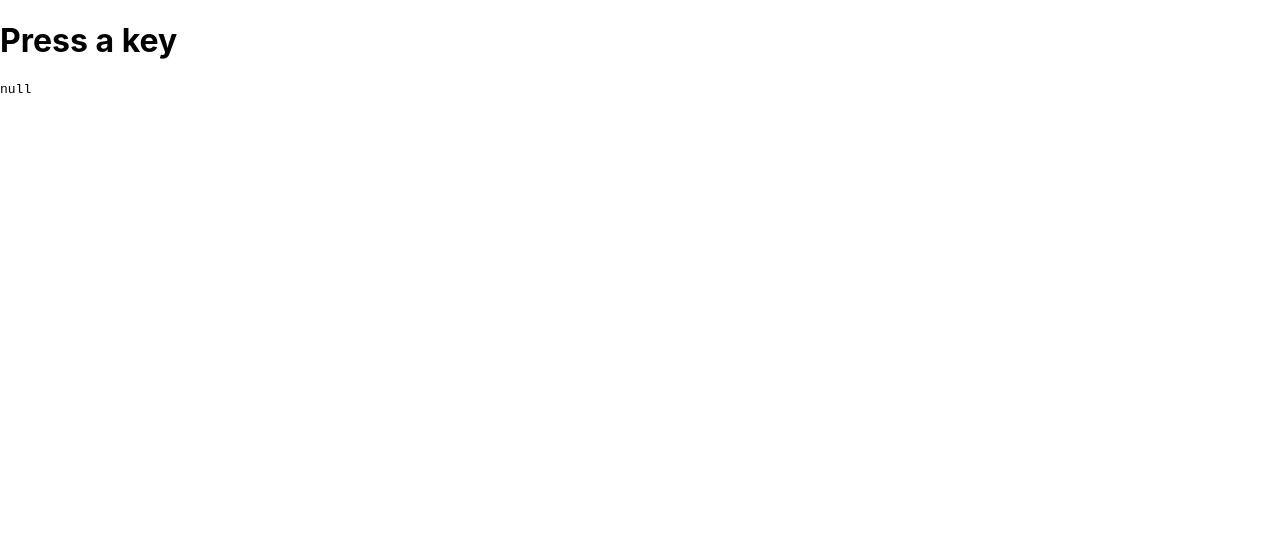
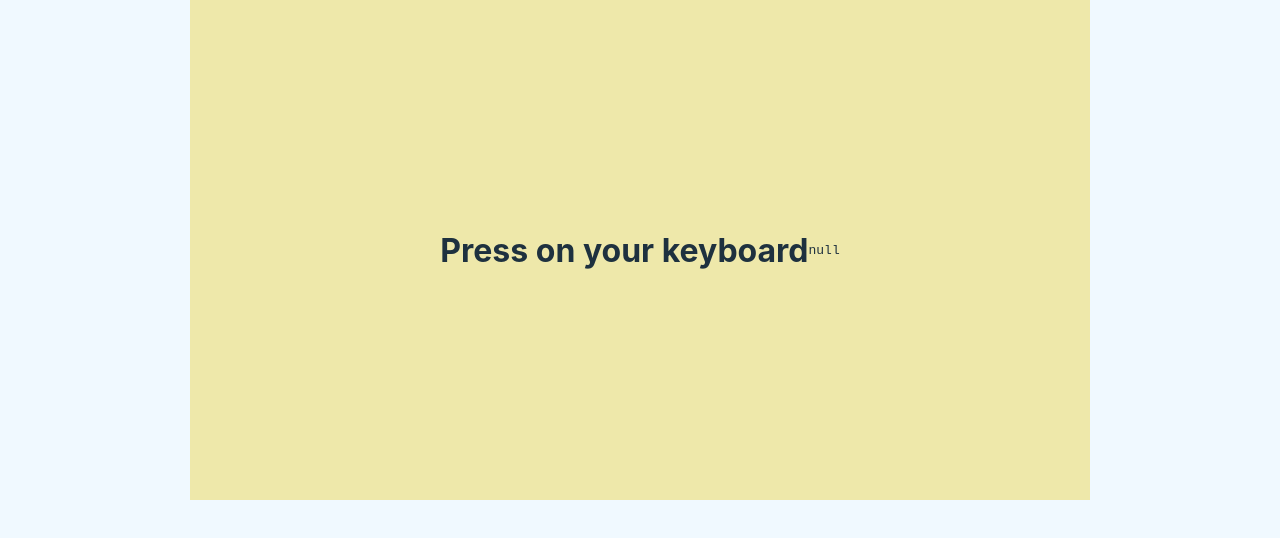
Before and after one commit to LewisAlderman/keypressed, a Next.js app: page / in a window 1280 px wide. Shown: the top 538 px of the page. Built offline with nearby package versions, Linux system fonts and the light colour scheme.

Commit message:
Some component setup, scss modules

```diff
--- a/pages/index.tsx
+++ b/pages/index.tsx
@@ -1,12 +1,10 @@
 import React from 'react';
 import Head from 'next/head';
-import { useKeyHandler } from '../src/hooks/useKeyHandler';
+import Body from '../src/components/Body';
 
 export default function Home() {
-  const state = useKeyHandler();
-
   return (
-    <div>
+    <>
       <Head>
         <title>WhichKey</title>
         <meta httpEquiv="Content-Type" content="text/html;charset=UTF-8" />
@@ -41,11 +39,7 @@ export default function Home() {
         <meta name="theme-color" content="#317EFB" />
       </Head>
 
-      <h1>Press a key</h1>
-
-      <div>
-        <pre>{JSON.stringify(state, null, 2)}</pre>
-      </div>
-    </div>
+      <Body />
+    </>
   );
 }
--- /dev/null
+++ b/src/components/Body/index.tsx
@@ -0,0 +1,30 @@
+import React from 'react';
+
+import styles from './styles.module.scss';
+import { useKeyHandler } from '../../hooks/useKeyHandler';
+import { IKeyEventProperties } from '../../settings';
+
+interface EventInfoProps {
+  state: IKeyEventProperties;
+}
+
+const EventInfo = ({ state }: EventInfoProps) => {
+  return (
+    <div>
+      <pre>{JSON.stringify(state, null, 2)}</pre>
+    </div>
+  );
+};
+
+const Body = (): JSX.Element => {
+  const state = useKeyHandler();
+
+  return (
+    <div className={styles.Body}>
+      <h1>Press on your keyboard</h1>
+      <EventInfo state={state} />
+    </div>
+  );
+};
+
+export default Body;
--- /dev/null
+++ b/src/components/Body/styles.module.scss
@@ -0,0 +1,19 @@
+.Body {
+  max-width: 700px;
+  background: palegoldenrod;
+  height: 100vh;
+  margin: auto;
+  display: flex;
+  flex-direction: column;
+  justify-content: center;
+  align-items: center;
+  color: #1e313f;
+
+  @media screen and (min-width: 500px) {
+    max-height: 500px;
+  }
+  @media screen and (min-width: 960px) {
+    max-width: 900px;
+    flex-direction: row;
+  }
+}
--- a/src/settings.ts
+++ b/src/settings.ts
@@ -1,4 +1,4 @@
-export const DEFAULT_CHECKED = [];
+export const DEFAULT_CHECKED = ['code', 'key', 'which'];
 
 export const EVENT_KEYS = [
   'altKey',
--- a/styles/globals.scss
+++ b/styles/globals.scss
@@ -1,16 +1,147 @@
 html,
 body {
+  background: #f0f9ff;
   padding: 0;
   margin: 0;
   font-family: -apple-system, BlinkMacSystemFont, Segoe UI, Roboto, Oxygen,
     Ubuntu, Cantarell, Fira Sans, Droid Sans, Helvetica Neue, sans-serif;
+  -webkit-font-smoothing: antialiased;
+  -moz-osx-font-smoothing: grayscale;
+
+  a {
+    color: inherit;
+    text-decoration: none;
+  }
+
+  * {
+    box-sizing: border-box;
+  }
+}
+
+*,
+*::before,
+*::after {
+  box-sizing: inherit;
+}
+
+blockquote,
+dl,
+dd,
+figure,
+h1,
+h2,
+h3,
+h4,
+h5,
+h6,
+p,
+pre {
+  margin: 0;
+}
+
+blockquote,
+dl,
+dd,
+figure,
+h1,
+h2,
+h3,
+h4,
+h5,
+h6,
+p,
+pre {
+  margin: 0;
+}
+
+.clearfix::after {
+  content: '';
+  display: table;
+  clear: both;
+}
+
+::selection {
+  color: #000;
+  background: #fbd404;
+}
+
+p {
+  max-width: 75ch;
 }
 
 a {
   color: inherit;
-  text-decoration: none;
 }
 
-* {
-  box-sizing: border-box;
+img,
+video {
+  max-width: 100%;
+  height: auto;
 }
+
+.ellipsis {
+  /* insert max-width */
+  overflow: hidden;
+  text-overflow: ellipsis;
+  white-space: nowrap;
+}
+
+label,
+button,
+input,
+select {
+  cursor: pointer;
+}
+
+svg {
+  fill: currentColor;
+}
+
+img {
+  font-style: italic;
+  vertical-align: middle;
+}
+
+img:not([alt]),
+img[alt=''] {
+  outline: 5px solid red;
+}
+
+@media print {
+  a {
+    text-decoration: underline;
+  }
+  [href]:not([href^='#']):after {
+    content: ' (' attr(href) ') ';
+  }
+}
+
+abbr[title],
+acronym[title],
+dfn {
+  cursor: help;
+}
+
+textarea {
+  resize: vertical;
+}
+
+[disabled] {
+  cursor: default;
+}
+
+[aria-disabled='true'] {
+  cursor: default;
+  pointer-events: none;
+}
+
+iframe {
+  border: 0;
+}
+
+ol,
+ul {
+  list-style: none;
+  margin: 0;
+  padding: 0;
+}
```
Also changed, not shown: public/vercel.svg (deleted).
